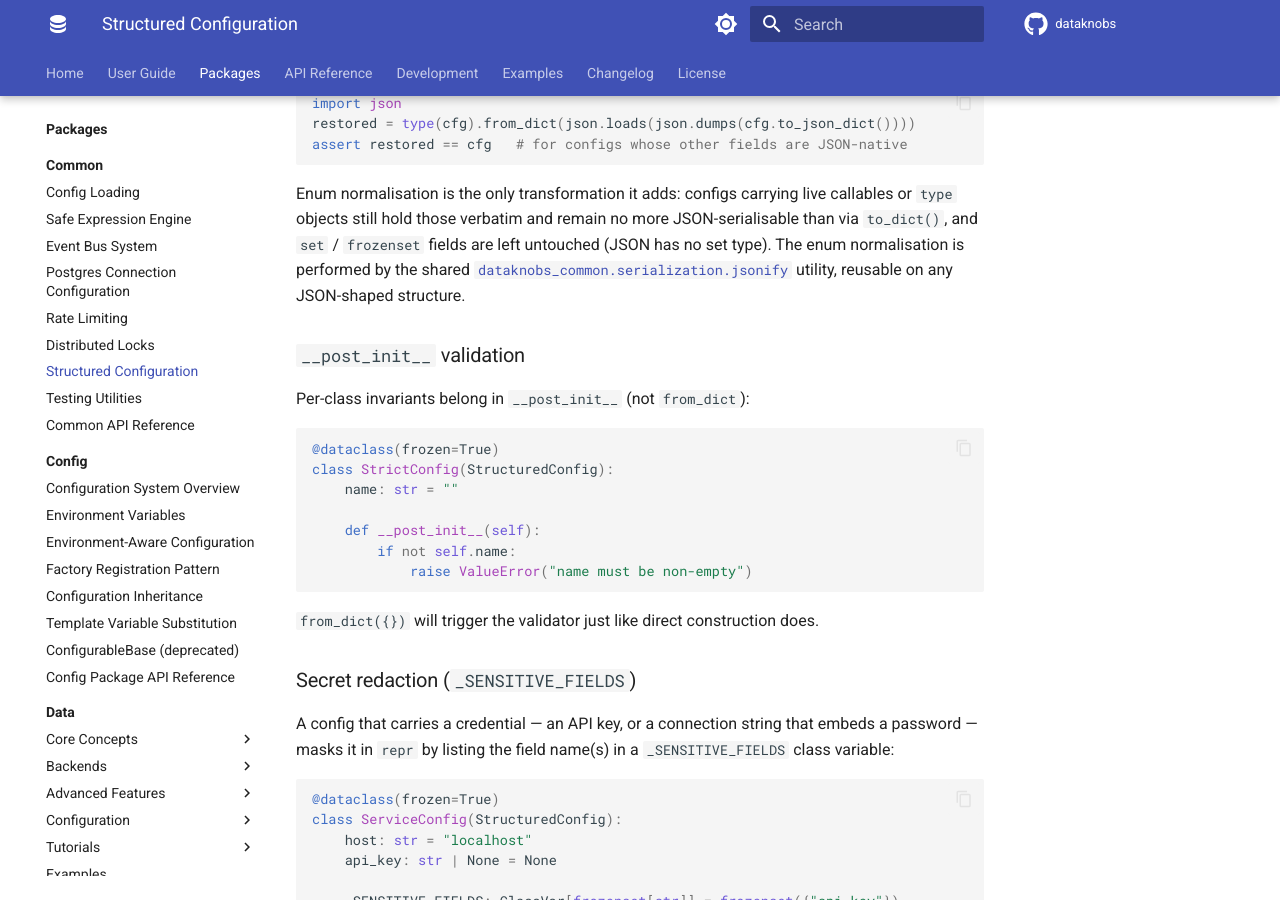
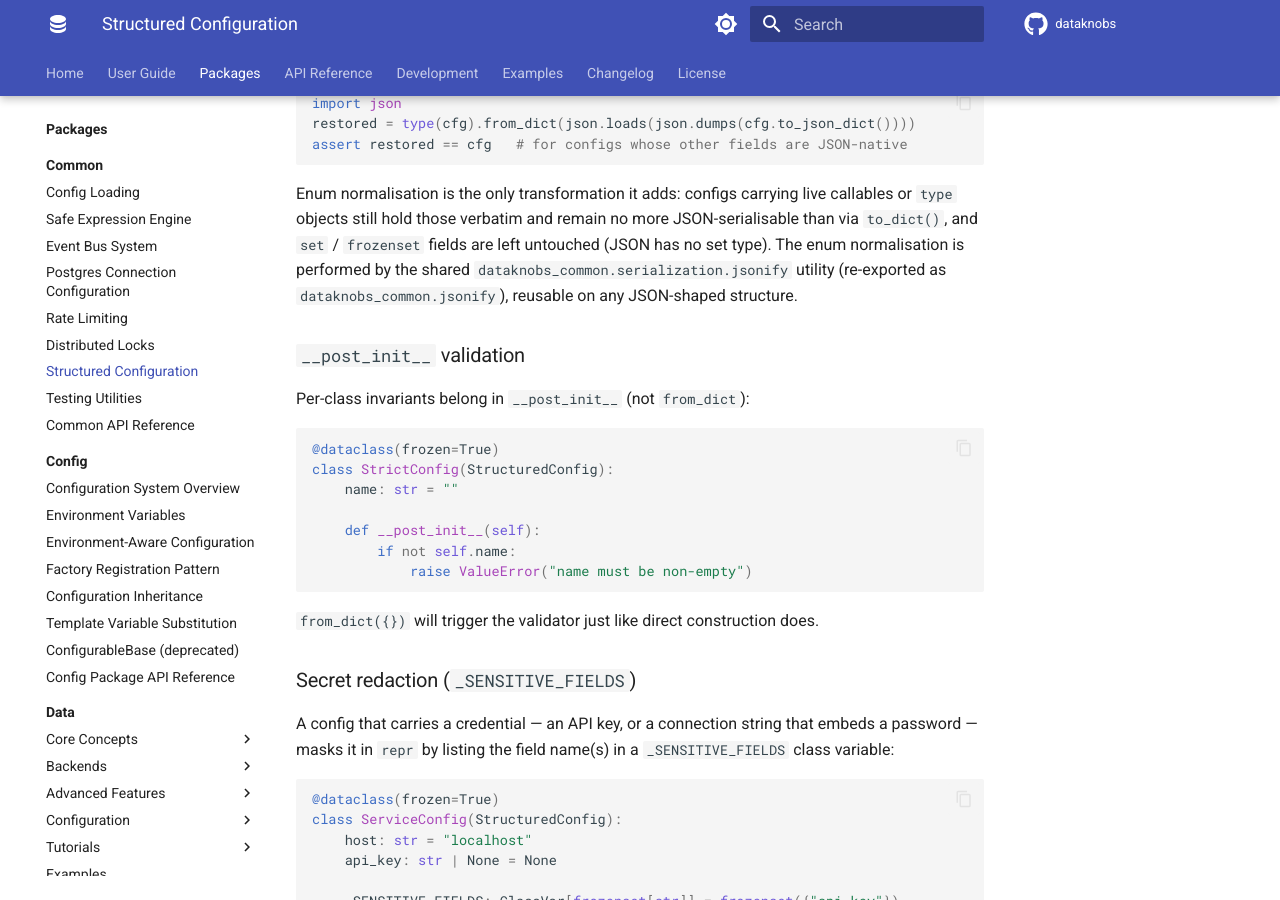
Before and after one commit to KBS-Labs/dataknobs, an MkDocs documentation site: the page built from docs/packages/common/structured-config.md, in a window 1280 px wide and 900 px high, scrolled down 2926 px. Built offline with MkDocs 1.6.1 and Material for MkDocs 9.7.7, drawn with Linux system fonts in a browser that asks for light colours; comment, search, counter and statistics services are not loaded.

Commit message:
Fix MkDocs cross-link in structured-config guide
The jsonify cross-reference linked to serialization-usage-guide.md, which
resolves among the package docs but breaks 'mkdocs build --strict': the
guide is included into docs/packages/common/structured-config.md via a
snippet, and the serialization guide is not exposed as a site page, so the
relative target packages/common/serialization-usage-guide.md does not
exist in the built site. Replace the hyperlink with a plain code reference
to dataknobs_common.serialization.jsonify (re-exported as
dataknobs_common.jsonify), which reads correctly in both contexts.
Verified: mkdocs build --strict now exits 0 with no doc warnings.

Co-Authored-By: Claude Opus 4.7 (1M context) <noreply@anthropic.com>

```diff
--- a/packages/common/docs/guides/structured-config.md
+++ b/packages/common/docs/guides/structured-config.md
@@ -139,9 +139,9 @@ Enum normalisation is the only transformation it adds: configs carrying
 live callables or `type` objects still hold those verbatim and remain no
 more JSON-serialisable than via `to_dict()`, and `set` / `frozenset`
 fields are left untouched (JSON has no set type). The enum normalisation
-is performed by the shared
-[`dataknobs_common.serialization.jsonify`](serialization-usage-guide.md#jsonify-recursive-enum-to-value-normalisation)
-utility, reusable on any JSON-shaped structure.
+is performed by the shared `dataknobs_common.serialization.jsonify`
+utility (re-exported as `dataknobs_common.jsonify`), reusable on any
+JSON-shaped structure.
 
 ### `__post_init__` validation
 
```
